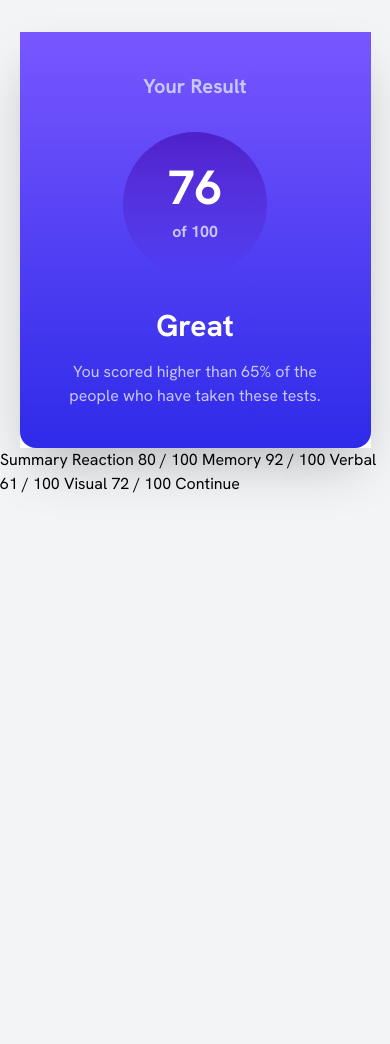
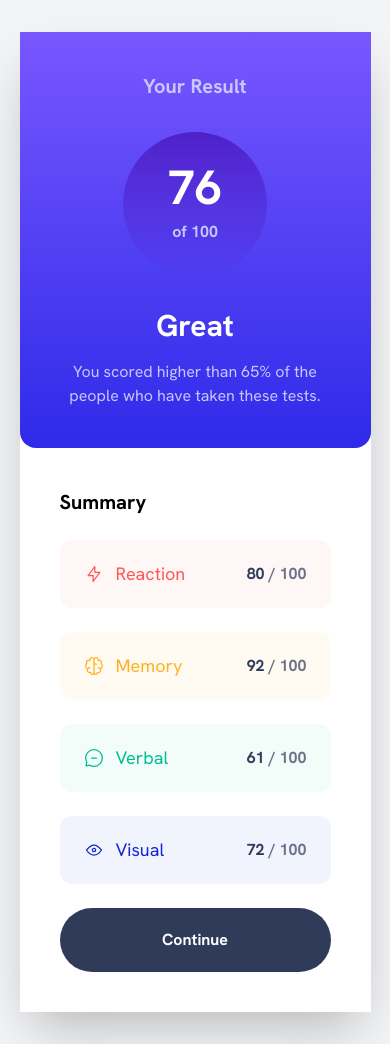
Before and after one commit to EdwinDev6/results-summary-component-tailwind, a website: page src/index.html in a window 390 px wide. Before the commit the page ends 844 px from the top, so only its background shows below. Drawn offline with Linux system fonts and the light colour scheme.

Commit message:
style: article below and responsive

```diff
--- a/src/index.html
+++ b/src/index.html
@@ -21,16 +21,18 @@
     />
   </head>
   <body class="font-haken bg-gray-100 py-8">
-    <section class="w-[90%] max-w-md mx-auto bg-white shadow-2xl">
+    <section
+      class="w-[90%] max-w-md mx-auto bg-white shadow-2xl md:flex md:rounded-b-2xl md:max-w-4xl"
+    >
       <article
-        class="bg-gradient-to-b from-light-slate-blue to-light-royal-blue rounded-b-2xl p-10 text-white text-center"
+        class="bg-gradient-to-b from-light-slate-blue to-light-royal-blue rounded-b-2xl p-10 text-white text-center md:rounded-2xl md:w-1/2 md:grid md:content-center"
       >
         <p class="text-xl font-bold text-light-lavender">Your Result</p>
 
         <div
-          class="w-36 aspect-square bg-gradient-to-b from-violet-blue to-persian-blue rounded-full mx-auto my-8 grid content-center"
+          class="w-36 aspect-square bg-gradient-to-b from-violet-blue to-persian-blue rounded-full mx-auto my-8 grid content-center md:w-56"
         >
-          <p class="text-5xl font-bold mb-2">76</p>
+          <p class="text-5xl font-bold mb-2 md:text-7xl ">76</p>
           <p class="font-bold text-light-lavender">of 100</p>
         </div>
         <h3 class="text-3xl mb-4 font-bold">Great</h3>
@@ -38,9 +40,50 @@
           You scored higher than 65% of the people who have taken these tests.
         </p>
       </article>
+      <article class="p-10 grid gap-6 md:w-1/2">
+        <h3 class="text-xl font-bold">Summary</h3>
+
+        <div class="bg-light-red/5 rounded-xl flex py-5 px-6 items-center ">
+          <img src="./assets/images/icon-reaction.svg" alt="icon-reaction" />
+          <p class="ml-3 text-light-red text-lg">Reaction</p>
+          <p class="ml-auto font-bold text-dark-gray-blue">
+            80
+            <span class="text-dark-gray-blue/70">/ 100</span>
+          </p>
+        </div>
+
+        <div class="bg-orangey-yellow/5 rounded-xl flex py-5 px-6 items-center">
+          <img src="./assets/images/icon-memory.svg" alt="icon-reaction" />
+          <p class="ml-3 text-orangey-yellow text-lg">Memory</p>
+          <p class="ml-auto font-bold text-dark-gray-blue">
+            92
+            <span class="text-dark-gray-blue/70">/ 100</span>
+          </p>
+        </div>
+
+        <div class="bg-green-teal/5 rounded-xl flex py-5 px-6 items-center">
+          <img src="./assets/images/icon-verbal.svg" alt="icon-reaction" />
+          <p class="ml-3 text-green-teal text-lg">Verbal</p>
+          <p class="ml-auto font-bold text-dark-gray-blue">
+            61
+            <span class="text-dark-gray-blue/70">/ 100</span>
+          </p>
+        </div>
+
+        <div class="bg-cobalt-blue/5 rounded-xl flex py-5 px-6 items-center">
+          <img src="./assets/images/icon-visual.svg" alt="icon-reaction" />
+          <p class="ml-3 text-cobalt-blue text-lg">Visual</p>
+          <p class="ml-auto font-bold text-dark-gray-blue">
+            72
+            <span class="text-dark-gray-blue/70">/ 100</span>
+          </p>
+        </div>
+        <a
+          href="#"
+          class="bg-dark-gray-blue text-white rounded-full py-5 text-center font-bold hover:bg-gradient-to-b from-light-slate-blue to-light-royal-blue"
+          >Continue</a
+        >
+      </article>
     </section>
-
-    Summary Reaction 80 / 100 Memory 92 / 100 Verbal 61 / 100 Visual 72 / 100
-    Continue
   </body>
 </html>
```
Also changed, not shown: src/css/styles.css.
